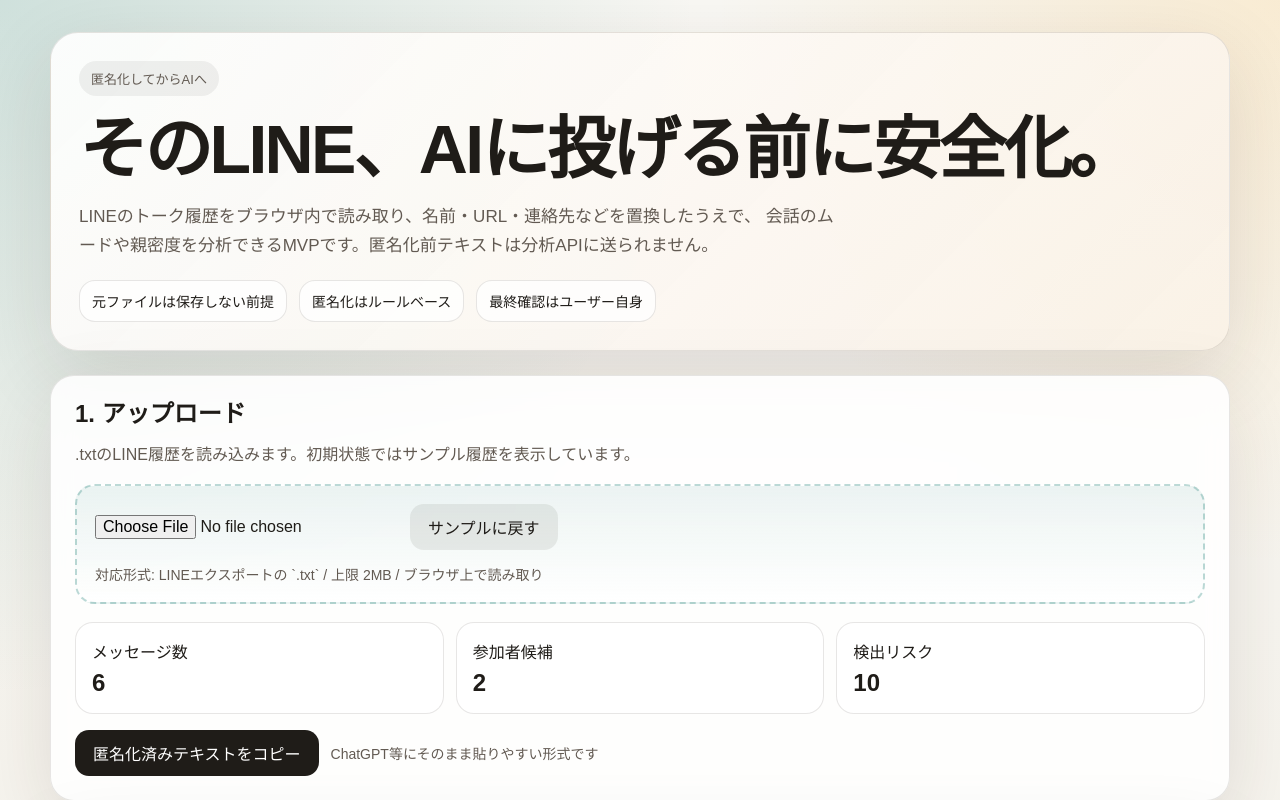
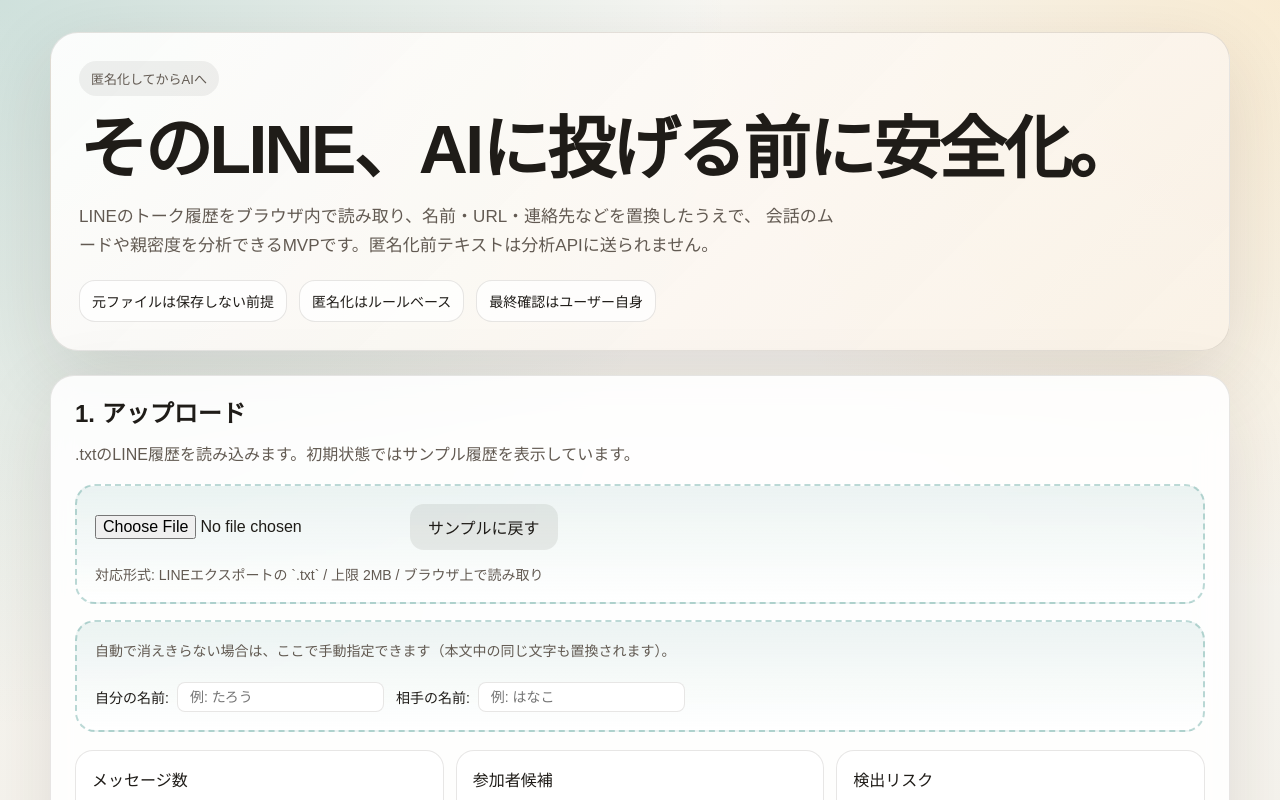
Before and after one commit to HIkaru827/line-check, a Next.js app: page / in a window 1280 px wide. Shown: the top 800 px of the page. Built offline with nearby package versions, Linux system fonts and the light colour scheme.

Commit message:
feat: add manual name input fields for explicit anonymization

```diff
--- a/src/app/page.tsx
+++ b/src/app/page.tsx
@@ -78,6 +78,8 @@
 export default function Home() {
   const [rawText, setRawText] = useState(SAMPLE_TEXT);
   const [editedText, setEditedText] = useState("");
+  const [selfName, setSelfName] = useState("");
+  const [partnerName, setPartnerName] = useState("");
   const [analysisType, setAnalysisType] = useState<AnalysisType>("mood");
   const [confirmed, setConfirmed] = useState(false);
   const [analysis, setAnalysis] = useState<AnalysisResult | null>(null);
@@ -85,7 +87,10 @@
   const [error, setError] = useState<string | null>(null);
   const [isPending, startTransition] = useTransition();
 
-  const anonymized = useMemo(() => anonymizeLineText(rawText), [rawText]);
+  const anonymized = useMemo(
+    () => anonymizeLineText(rawText, { self: selfName, partner: partnerName }),
+    [rawText, selfName, partnerName],
+  );
   const outputText = editedText || anonymized.anonymizedText;
 
   const messageCount = anonymized.parsed.messages.filter((item) => item.type === "message").length;
@@ -178,6 +183,34 @@
             </div>
             <div className="meta">
               対応形式: LINEエクスポートの `.txt` / 上限 2MB / ブラウザ上で読み取り
+            </div>
+          </div>
+
+          <div className="upload-box" style={{ marginTop: 16 }}>
+            <p className="meta" style={{ margin: "0 0 4px 0" }}>
+              自動で消えきらない場合は、ここで手動指定できます（本文中の同じ文字も置換されます）。
+            </p>
+            <div className="field-row">
+              <label style={{ display: "flex", gap: "8px", alignItems: "center", fontSize: "14px" }}>
+                自分の名前:
+                <input
+                  type="text"
+                  value={selfName}
+                  onChange={(e) => setSelfName(e.target.value)}
+                  placeholder="例: たろう"
+                  style={{ padding: "6px 12px", borderRadius: "8px", border: "1px solid var(--line)" }}
+                />
+              </label>
+              <label style={{ display: "flex", gap: "8px", alignItems: "center", fontSize: "14px" }}>
+                相手の名前:
+                <input
+                  type="text"
+                  value={partnerName}
+                  onChange={(e) => setPartnerName(e.target.value)}
+                  placeholder="例: はなこ"
+                  style={{ padding: "6px 12px", borderRadius: "8px", border: "1px solid var(--line)" }}
+                />
+              </label>
             </div>
           </div>
           <div className="stats" style={{ marginTop: 18 }}>
--- a/src/lib/line.ts
+++ b/src/lib/line.ts
@@ -251,10 +251,20 @@
   return result;
 }
 
-export function anonymizeLineText(text: string): AnonymizeResult {
+export function anonymizeLineText(
+  text: string,
+  customNames?: { self?: string; partner?: string }
+): AnonymizeResult {
   const parsed = parseLineHistory(text);
   const matches: RiskMatch[] = [];
   const replacements = Object.fromEntries(resolveParticipantReplacements(parsed));
+
+  if (customNames?.self && customNames.self.trim() !== "") {
+    replacements[customNames.self.trim()] = "自分";
+  }
+  if (customNames?.partner && customNames.partner.trim() !== "") {
+    replacements[customNames.partner.trim()] = "相手A";
+  }
 
   collectUrlMatches(text, matches);
   pushMatches(matches, text, emailPattern, "email", () => "[メールアドレス]");
```
